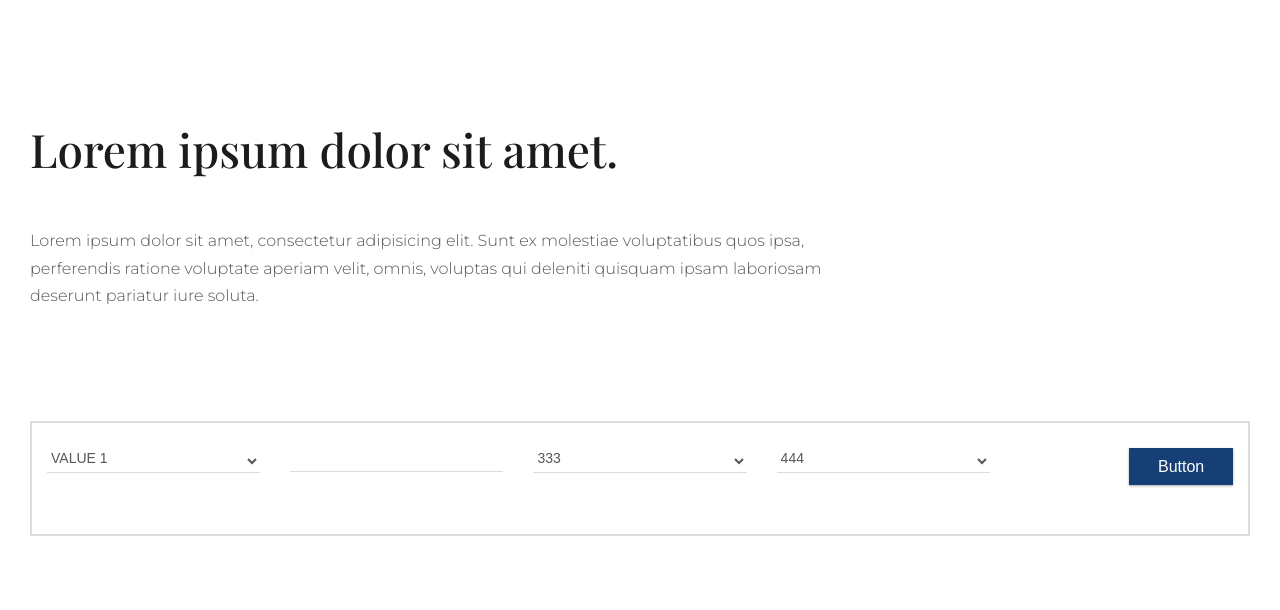
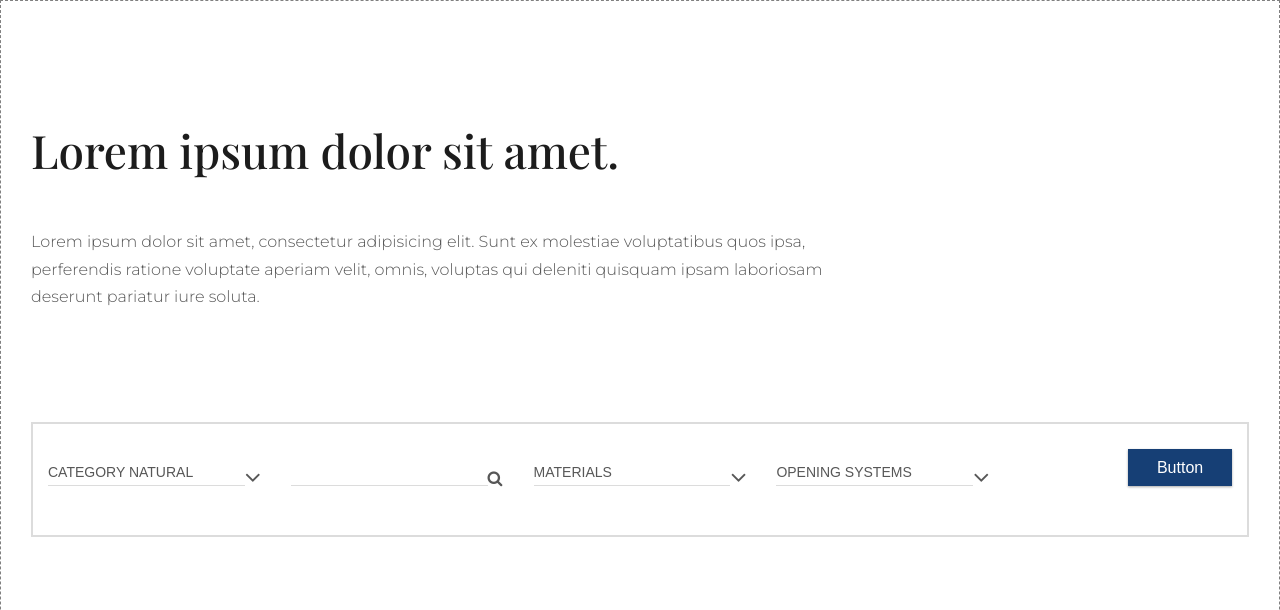
Before and after one commit to conan4069/filter_style, a plain HTML site: page index.html in a window 1280 px wide. Shown: the top 610 px of the page. Drawn offline with nearby package versions, Linux system fonts and the light colour scheme.

Commit message:
Carga dinámica de los select del filtro y restricciones de clases por atributos.

```diff
--- a/app.js
+++ b/app.js
@@ -1,5 +1,5 @@
 const productos = [
-    // {name: '', text: '', category: '', material: '', system: ''},
+    // {name: '', text: '', category: '', material: '', system: '', image:''},
 
     {
         name: 'Natural',
@@ -36,19 +36,85 @@ const productos = [
 
 ]
 
-const formulario = document.querySelector('#formulario');
-const resultado = document.querySelector('#products');
+const select_categorys = [
+    'category Natural',
+    'category Infinito',
+    'category Tosca',
+    'category Virginia',
+]
+const content_category = document.querySelector('select[select-filter="category"]');
+
+const select_materials = [
+    'Material Natural',
+    'Material Infinito',
+    'Material Tosca',
+    'Material Virginia',
+]
+const content_material = document.querySelector('select[select-filter="materials"]');
+
+const select_systems = [
+    'System Natural',
+    'System Infinito',
+    'System Tosca',
+    'System Virginia',
+]
+const content_system = document.querySelector('select[select-filter="systems"]');
+
+const contentCategory = () => {
+
+    content_category.innerHTML = '';
+
+    for (let category of select_categorys) {
+        console.log(category)
+
+        content_category.innerHTML += `
+            <option value="">${category}</option>
+        `
+    }
+}
+contentCategory();
+
+const contentMaterial = () => {
+
+    content_material.innerHTML = '<option value="*">Materials</option>';
+
+    for (let material of select_materials) {
+        console.log(material)
+
+        content_material.innerHTML += `
+            <option value="">${material}</option>
+        `
+    }
+}
+contentMaterial();
+
+const contentSystem = () => {
+
+    content_system.innerHTML = '<option value="*">Opening systems</option>';
+
+    for (let system of select_systems) {
+        console.log(system)
+
+        content_system.innerHTML += `
+            <option value="">${system}</option>
+        `
+    }
+}
+contentSystem();
+
+const search_filter = document.querySelector('#search-filter');
+const results = document.querySelector('#products-filter');
 
 const contentProducts = () => {
 
-    resultado.innerHTML = '';
+    results.innerHTML = '';
 
     for (let producto of productos) {
         let name = producto.name.toLowerCase();
 
-        resultado.innerHTML += `
+        results.innerHTML += `
             <div class="col" name=" ${producto.name}" category="${producto.category}" material="${producto.material}" system="${producto.system}">
-                <a href="#">
+                <a href="#" link-filter>
                     <div class="image">
                         <img src="${producto.image}" alt="">
                         <div class="text">
@@ -66,9 +132,9 @@ const contentProducts = () => {
         `
     }
 
-    if (resultado.innerHTML === '') {
-        resultado.innerHTML = `<div no-results style="display: flex">Ningun resultado</div>`
-    } else resultado.innerHTML += `<div no-results>Ningun resultado</div>`
+    if (results.innerHTML === '') {
+        results.innerHTML = `<div no-results style="display: flex">Ningun resultado</div>`
+    } else results.innerHTML += `<div no-results>Ningun resultado</div>`
 }
 contentProducts();
 
@@ -76,38 +142,38 @@ contentProducts();
 
 const filtrar = () => {
 
-    // console.log(formulario.value);
+    // console.log(search_filter.value);
 
-    const texto = formulario.value.toLowerCase();
+    const text = search_filter.value.toLowerCase();
 
-    console.log('texto',texto)
+    console.log('texto',text)
 
 
     for (let producto of productos) {
         let name = producto.name.toLowerCase();
 
-        if (name.indexOf(texto) !== -1) {
-            document.querySelector(`#products [name*='${producto.name}']`).classList.remove('d-none');
+        if (name.indexOf(text) !== -1) {
+            document.querySelector(`#products-filter [name*='${producto.name}']`).classList.remove('d-none');
             console.log('alguno tiene')
         }
         else {
-            document.querySelector(`#products [name*='${producto.name}']`).classList.add('d-none');
+            document.querySelector(`#products-filter [name*='${producto.name}']`).classList.add('d-none');
             console.log('nintuno tiene')
         }
     }
 
-    const all_product = document.querySelectorAll('#products [name]').length;
+    const all_product = document.querySelectorAll('#products-filter [name]').length;
     console.log('all_producta',all_product)
-    const d_none_product = document.querySelectorAll('#products [name].d-none').length;
+    const d_none_product = document.querySelectorAll('#products-filter [name].d-none').length;
     console.log('d_none_product',d_none_product)
 
     if (all_product === d_none_product) {
-        document.querySelector(`#products > [no-results]`).style.display = 'flex';
+        document.querySelector(`#products-filter > [no-results]`).style.display = 'flex';
     }
     else {
-         document.querySelector(`#products > [no-results]`).style.display = 'none';
+         document.querySelector(`#products-filter > [no-results]`).style.display = 'none';
     }
 
 
 }
-formulario.addEventListener('keyup', filtrar);
+search_filter.addEventListener('keyup', filtrar);
--- a/index.html
+++ b/index.html
@@ -6,13 +6,16 @@
     <meta name="description" content="Filtrado" />
     <!-- styles -->
     <link rel="stylesheet" href="./style/style.css">
+
+     <!-- <link rel="stylesheet" href="https://cdnjs.cloudflare.com/ajax/libs/font-awesome/4.7.0/css/font-awesome.min.css"> -->
+
     <title>Filtro</title>
 </head>
 <body>
     <main>
         <section>
-            <div class="container">
-                <article class="principal">
+            <div class="container-filter">
+                <article class="principal-filter">
                     <h1>
                         Lorem ipsum dolor sit amet.
                     </h1>
@@ -24,31 +27,36 @@
         </section>
 
         <section>
-            <div class="container">
+            <div class="container-filter">
                 <div class="filter">
-                    <div class="col">
-                        <select name="algo" id="algo" data-type="categoria">
+                    <div class="col-filter">
+                        <select name="algo" select-filter="category">
                             <option value="1">value 1</option>
                             <option value="2">value 2</option>
                         </select>
+                        <i icon-filter="angle-down"></i>
+
                     </div>
-                    <div class="col">
-                        <input type="text" id="formulario">
+                    <div class="col-filter">
+                        <input type="text" id="search-filter">
+                        <i icon-filter="search"></i>
                     </div>
-                    <div class="col">
-                        <select name="" id="">
+                    <div class="col-filter">
+                        <select name="" id="" select-filter="materials">
                             <option value="">333</option>
                             <option value="">333</option>
                         </select>
+                        <i icon-filter="angle-down"></i>
                     </div>
-                    <div class="col">
-                        <select name="" id="">
+                    <div class="col-filter">
+                        <select name="" id="" select-filter="systems">
                             <option value="">444</option>
                             <option value="">444</option>
                         </select>
+                        <i icon-filter="angle-down"></i>
                     </div>
-                    <div class="col">
-                        <button class="btn">Button</button>
+                    <div class="col-filter">
+                        <button btn-filter>Button</button>
                     </div>
                 </div>
             </div>
@@ -58,8 +66,8 @@
 
         <!-- Products -->
         <section>
-            <div class="container">
-                <div class="products" id="products">
+            <div class="container-filter">
+                <div class="products" id="products-filter">
                     <div no-results>
                         Ningun resultado
                     </div>
--- a/style/style.css
+++ b/style/style.css
@@ -1,5 +1,7 @@
+@charset "UTF-8";
 @import url("https://fonts.googleapis.com/css2?family=Playfair+Display:wght@500&display=swap");
 @import url("https://fonts.googleapis.com/css2?family=Montserrat:wght@300&display=swap");
+@import url("https://cdnjs.cloudflare.com/ajax/libs/font-awesome/4.7.0/css/font-awesome.min.css");
 html,
 body {
   height: 100%;
@@ -56,15 +58,50 @@ input *, select * {
   color: var(--color-text);
 }
 
-select {
+i[icon-filter] {
+  position: relative;
+  display: inline-block;
+  height: 1rem;
+  font-style: normal;
+  font-size: 1rem;
+  transition: all 0.25s ease-in-out;
+  min-width: 1rem;
+}
+i[icon-filter]::before {
+  content: "";
+  position: absolute;
+  color: var(--color-text);
+  left: 0;
+  top: 0;
+  font-family: FontAwesome;
+  font-size: inherit;
+  line-height: 1rem;
+  font-style: normal;
+  padding: 0;
+}
+i[icon-filter=search]::before {
+  content: "";
+}
+i[icon-filter=angle-down]::before {
+  content: "";
+  font-size: 25px;
+}
+
+select[select-filter] {
   cursor: pointer;
+  -webkit-appearance: none;
 }
-select option {
+select[select-filter] option {
   font-family: inherit;
   line-height: inherit;
   font-size: 14px;
   text-transform: uppercase;
   color: #747474;
+}
+select[select-filter]:active + i[icon-filter] {
+  transform: rotateX(-180deg);
+  transform-origin: center center;
+  transition: all 0.25s ease-in-out;
 }
 
 div[no-results] {
@@ -74,7 +111,7 @@ div[no-results] {
   align-self: center;
 }
 
-a {
+a[link-filter] {
   text-decoration: none;
   animation: a-intro 1s ease;
   display: block;
@@ -109,7 +146,7 @@ a {
 }
 /* General */
 /* Button */
-button.btn {
+button[btn-filter] {
   background-color: #163F75;
   color: white;
   border: none;
@@ -124,11 +161,11 @@ button.btn {
   overflow: hidden;
 }
 
-button.btn:hover {
+button[btn-filter]:hover {
   opacity: 0.9;
 }
 
-button.btn:active {
+button[btn-filter]:active {
   box-shadow: inset 1px 1px 2px white, inset 0 0 4px black, 1px 1px 1px #808080;
   opacity: 1;
 }
@@ -139,6 +176,7 @@ body {
   font-size: 1rem;
   font-weight: 300;
   color: var(--color-text);
+  border: 1px dashed grey;
 }
 body main section {
   max-width: 1440px;
@@ -148,18 +186,18 @@ body main section {
   flex-wrap: wrap;
   padding-bottom: 1.5rem;
 }
-body main section article.principal {
+body main section article.principal-filter {
   flex: 0 0 70%;
   max-width: 70%;
 }
 @media (min-width: 992px) {
-  body main section article.principal {
+  body main section article.principal-filter {
     padding-top: 3rem !important;
     padding-bottom: 3rem !important;
   }
 }
 @media (min-width: 1200px) {
-  body main section article.principal {
+  body main section article.principal-filter {
     padding-top: 4.5rem !important;
     padding-bottom: 4.5rem !important;
   }
@@ -173,32 +211,34 @@ body main section .filter {
   padding: 25px 0px;
   margin-bottom: 60px;
 }
-body main section .filter .col {
+body main section .filter .col-filter {
   padding-left: 15px;
   padding-right: 15px;
   margin-bottom: 1.5rem;
   flex: 1 0 100%;
+  display: flex;
+  align-items: end;
 }
 @media (min-width: 992px) {
-  body main section .filter .col {
+  body main section .filter .col-filter {
     flex-basis: 40% !important;
   }
-  body main section .filter .col:first-child, body main section .filter .col:first-child + .col {
+  body main section .filter .col-filter:first-child, body main section .filter .col-filter:first-child + .col-filter {
     flex-basis: 50% !important;
   }
-  body main section .filter .col:last-child {
+  body main section .filter .col-filter:last-child {
     flex-basis: 20% !important;
   }
 }
 @media (min-width: 1200px) {
-  body main section .filter .col {
+  body main section .filter .col-filter {
     flex-basis: 20% !important;
   }
-  body main section .filter .col:first-child, body main section .filter .col:first-child + .col {
+  body main section .filter .col-filter:first-child, body main section .filter .col-filter:first-child + .col-filter {
     flex-basis: 20% !important;
   }
 }
-body main section .filter .col:last-child {
+body main section .filter .col-filter:last-child {
   display: flex;
   justify-content: flex-end;
 }
@@ -260,13 +300,16 @@ body main section .products .col a .image .text {
   transition: all 0.25s ease-in-out 0s;
   font-family: "Playfair Display", serif;
 }
+body main section .products .col a .image .text * {
+  font-size: 1.2rem;
+}
 body main section .products .col a .image:hover .text {
   opacity: 1;
   background-color: rgba(0, 0, 0, 0.3);
   transition: all 0.25s ease-in-out 0s;
 }
 
-.container {
+.container-filter {
   width: 100%;
   padding-right: 15px;
   padding-left: 15px;
```
Also changed, not shown: 1 other file.
